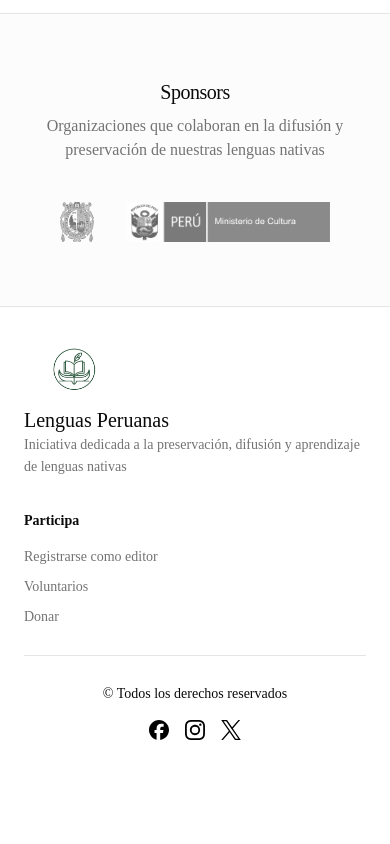
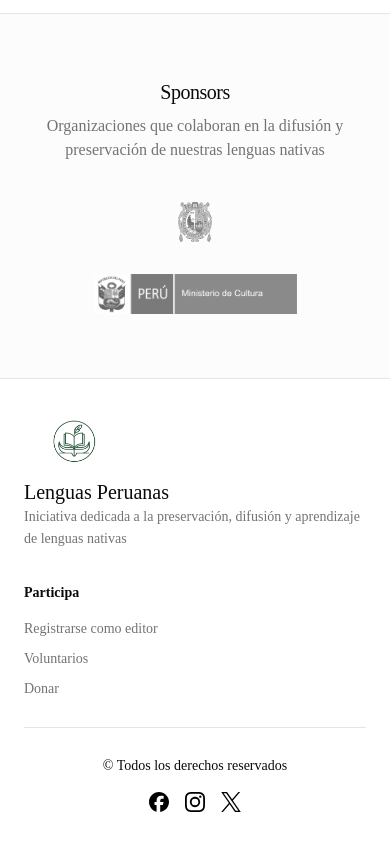
Before and after one commit to ouracademy/living-langs-peru, a Next.js app: page / in a window 390 px wide. Shown: the part 2683-3527 px from the top of the page. Before the commit the page ends 3455 px from the top, so only its background shows below. Built offline with nearby package versions, Linux system fonts and the light colour scheme.

Commit message:
style: add rwd in support section

```diff
--- a/src/components/sponsors.tsx
+++ b/src/components/sponsors.tsx
@@ -12,7 +12,7 @@
       <div className="mx-auto max-w-6xl">
         <h2 className="text-xl tracking-tight text-foreground sm:text-3xl">Sponsors</h2>
         <p className="mt-2 sm:text-lg text-muted-foreground">Organizaciones que colaboran en la difusión y preservación de nuestras lenguas nativas</p>
-        <div className="mt-10 flex flex-wrap items-center justify-center gap-8 sm:gap-12 md:gap-16">
+        <div className="mt-10 flex flex-col sm:flex-row items-center justify-center gap-8 sm:gap-12 md:gap-16">
           {sponsors.map((sponsor) => (
             <Link
               key={sponsor.name}
@@ -28,7 +28,6 @@
                 className="h-10 w-auto object-contain opacity-70 grayscale transition-all duration-300 group-hover:opacity-100 group-hover:grayscale-0 sm:h-12"
               />
             </Link>
-
           ))}
         </div>
       </div>
```
Also changed, not shown: src/app/page.tsx (+4 -8 lines), src/components/footer.tsx (+3 -8 lines).
